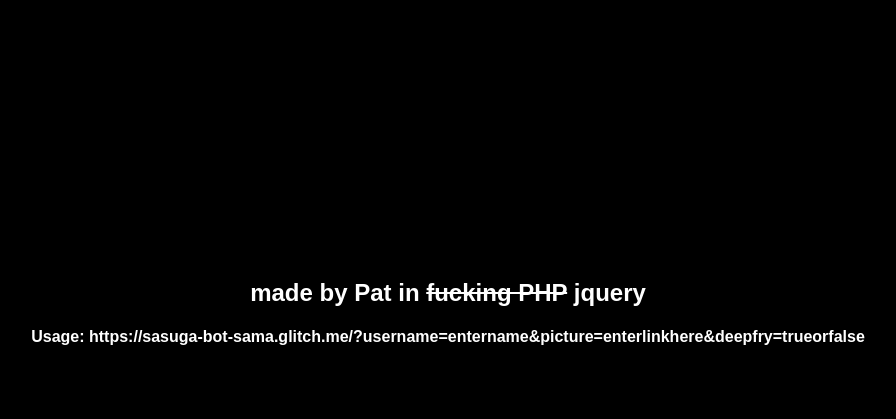
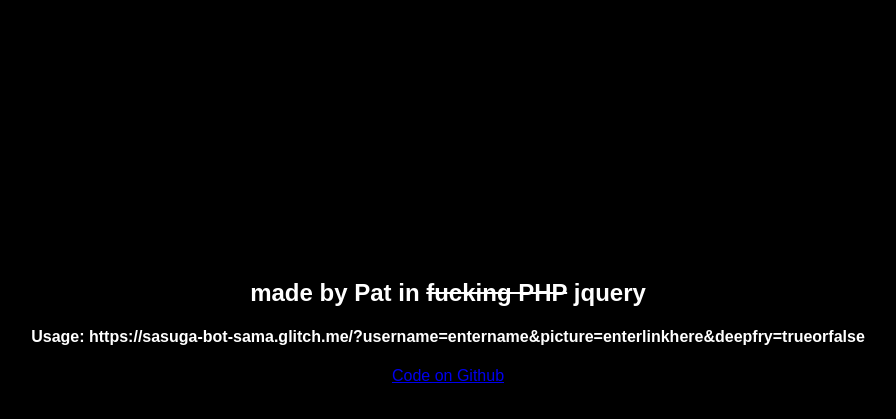
Before and after one commit to ThePat02/sasuga-bot-sama, a plain HTML site: page index.html in a window 1280 px wide. Shown: the part 107-526 px from the top of the page, without its empty margins (192-1088 px from the left). Drawn offline with nearby package versions, Linux system fonts and the light colour scheme.

Commit message:
Added Github link and fixed usage.

```diff
--- a/index.html
+++ b/index.html
@@ -81,5 +81,7 @@
     document.getElementById("pic").src=decodeURI($.urlParam('picture'));
   </script>
 
+  <center><a href="https://github.com/ThePat02/sasuga-bot-sama">Code on Github</a></center>
+
 </body>
 </html>
```
